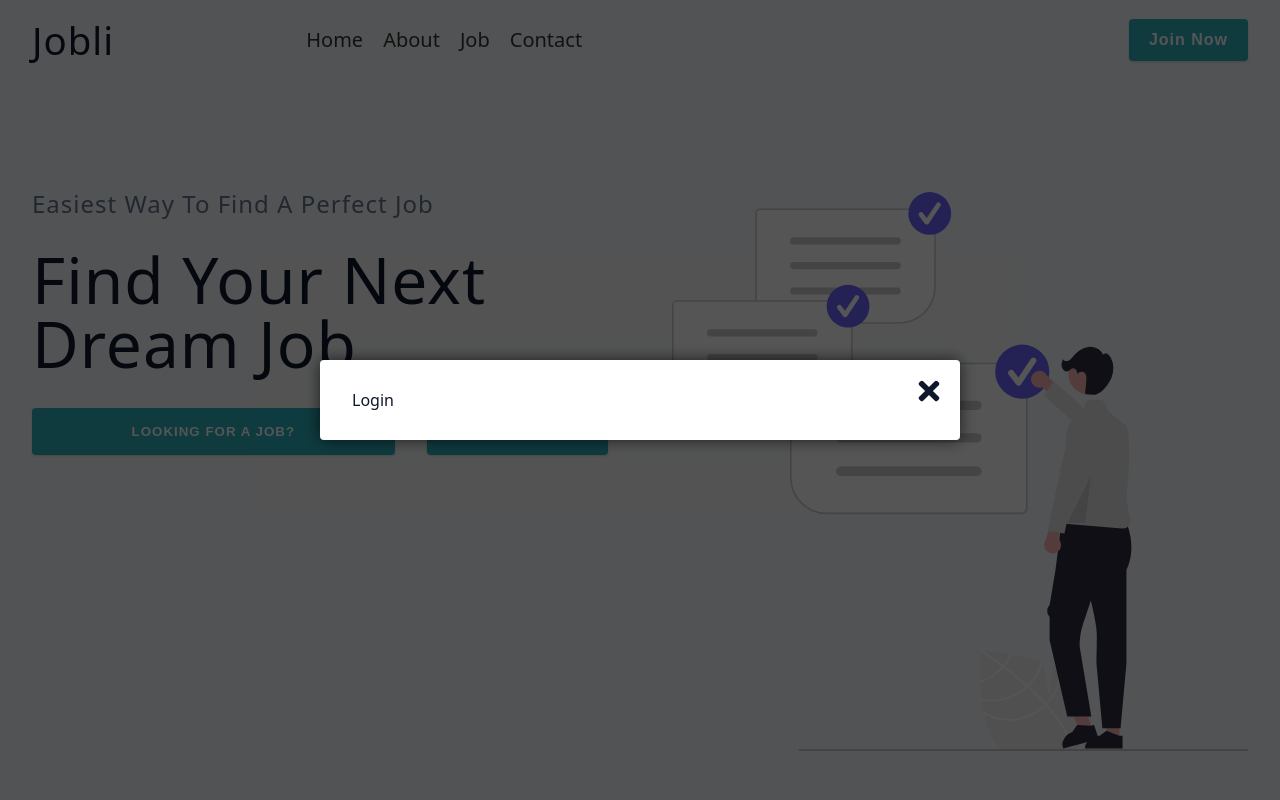
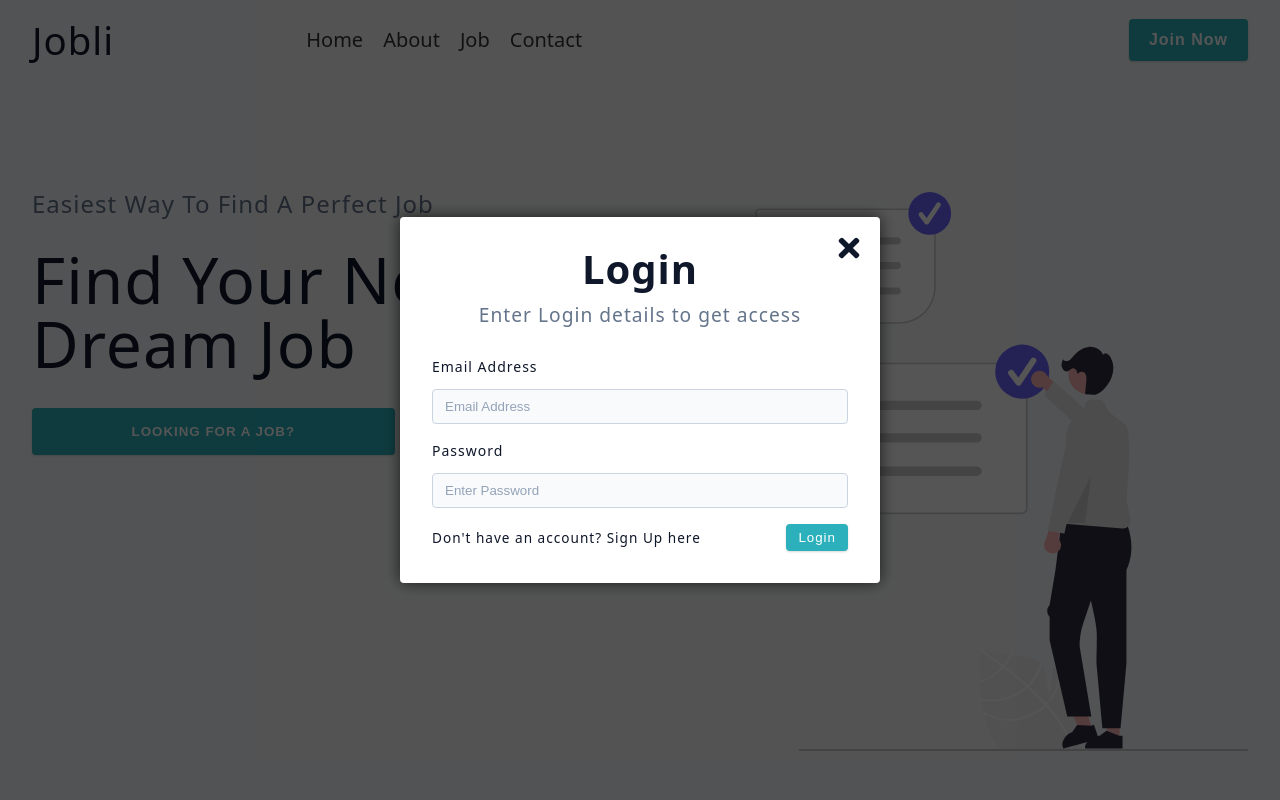
Before and after one commit to Jon-Felipe/jobli, a React (Vite) app in the folder client/: page / in a window 1280 px wide. Both pictures are taken after a click on the button "Join Now". Shown: the top 800 px of the page. Built offline with nearby package versions, Linux system fonts and the light colour scheme.

Commit message:
login form

```diff
--- a/client/src/components/JobCard.tsx
+++ b/client/src/components/JobCard.tsx
@@ -63,7 +63,7 @@ const Wrapper = styled.article`
     font-size: 0.75rem;
     font-weight: 600;
     text-transform: capitalize;
-    letter-spacing: 0.5px;
+    letter-spacing: var(--letter-spacing);
   }
   .job__info {
     display: flex;
--- a/client/src/components/JobCategoryCard.tsx
+++ b/client/src/components/JobCategoryCard.tsx
@@ -56,7 +56,7 @@ const Wrapper = styled.article`
   }
   .job__text {
     line-height: 30px;
-    letter-spacing: 1px;
+    letter-spacing: var(--letter-spacing);
     color: var(--grey-500);
     margin-bottom: 1rem;
   }
--- a/client/src/components/Login.tsx
+++ /dev/null
@@ -1,9 +0,0 @@
-import React from 'react';
-
-type Props = {};
-
-function Login({}: Props) {
-  return <div>Login</div>;
-}
-
-export default Login;
--- /dev/null
+++ b/client/src/components/LoginRegisterForm.tsx
@@ -0,0 +1,70 @@
+import styled from 'styled-components';
+
+type Props = {};
+
+function LoginRegisterForm({}: Props) {
+  return (
+    <Wrapper>
+      <h3 className='login__title'>Login</h3>
+      <p className='login__subtext'>Enter Login details to get access</p>
+      <form className='login__form'>
+        <div className='form-row'>
+          <label htmlFor='email' className='form-label'>
+            Email Address
+          </label>
+          <input
+            type='email'
+            name='email'
+            id='email'
+            placeholder='Email Address'
+            className='form-input'
+          />
+        </div>
+        <div className='form-row'>
+          <label htmlFor='password' className='form-label'>
+            Password
+          </label>
+          <input
+            type='password'
+            name='password'
+            id='password'
+            placeholder='Enter Password'
+            className='form-input'
+          />
+        </div>
+        <div className='login__actions'>
+          <p>Don't have an account? Sign Up here</p>
+          <button type='submit' className='btn'>
+            Login
+          </button>
+        </div>
+      </form>
+    </Wrapper>
+  );
+}
+
+export default LoginRegisterForm;
+
+const Wrapper = styled.section`
+  text-align: center;
+  .login__title {
+    margin-bottom: 1rem;
+    font-weight: 600;
+    font-size: 2.5rem;
+  }
+  .login__subtext {
+    letter-spacing: var(--letter-spacing);
+    color: var(--grey-500);
+    margin-bottom: 2rem;
+    font-size: 1.2rem;
+  }
+  .login__actions {
+    display: flex;
+    align-items: center;
+    justify-content: space-between;
+    p {
+      font-size: 0.85rem;
+      letter-spacing: var(--letter-spacing);
+    }
+  }
+`;
--- a/client/src/components/Modal.tsx
+++ b/client/src/components/Modal.tsx
@@ -41,7 +41,7 @@ const Wrapper = styled.div`
   .modal__content {
     background-color: var(--white);
     position: relative;
-    min-width: 40rem;
+    min-width: 30rem;
     margin: 0 auto;
     padding: 2rem;
     border-radius: var(--border-radius);
--- a/client/src/components/Navbar.tsx
+++ b/client/src/components/Navbar.tsx
@@ -3,7 +3,7 @@ import styled from 'styled-components';
 
 // components
 import Modal from './Modal';
-import Login from './Login';
+import LoginRegisterForm from './LoginRegisterForm';
 
 type Props = {};
 
@@ -18,7 +18,7 @@ function Navbar({}: Props) {
     <Wrapper>
       {isOpen && (
         <Modal onClose={handleModalClose}>
-          <Login />
+          <LoginRegisterForm />
         </Modal>
       )}
       <h2>Jobli</h2>
--- a/client/src/index.css
+++ b/client/src/index.css
@@ -248,6 +248,7 @@ button:disabled {
   text-transform: capitalize;
   letter-spacing: var(--letter-spacing);
   line-height: 1.5;
+  text-align: left;
 }
 .form-input,
 .form-textarea,
--- a/client/src/pages/Home.tsx
+++ b/client/src/pages/Home.tsx
@@ -113,7 +113,7 @@ const Wrapper = styled.div`
         max-width: 800px;
         margin: 0 auto;
         p {
-          letter-spacing: 1px;
+          letter-spacing: var(--letter-spacing);
           line-height: 25px;
           color: var(--grey-500);
         }
```
